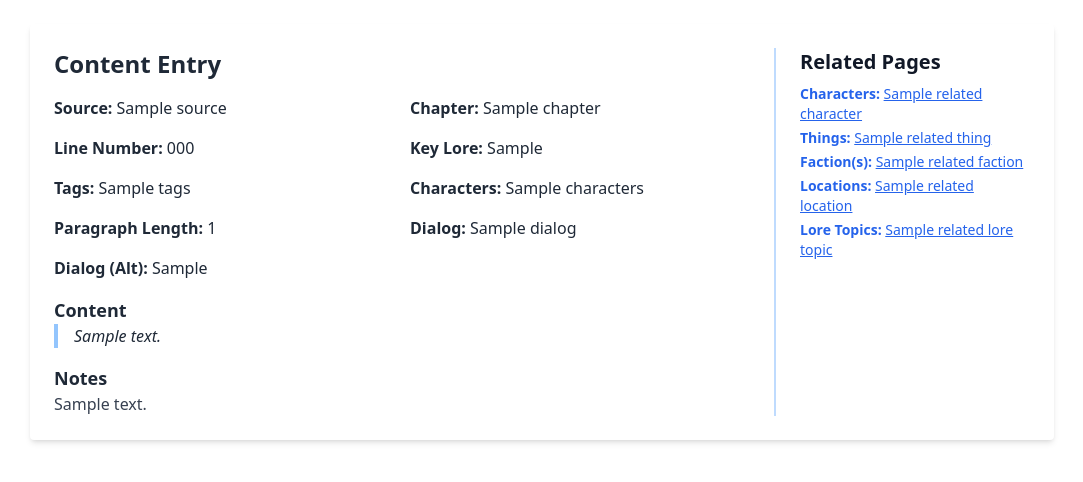
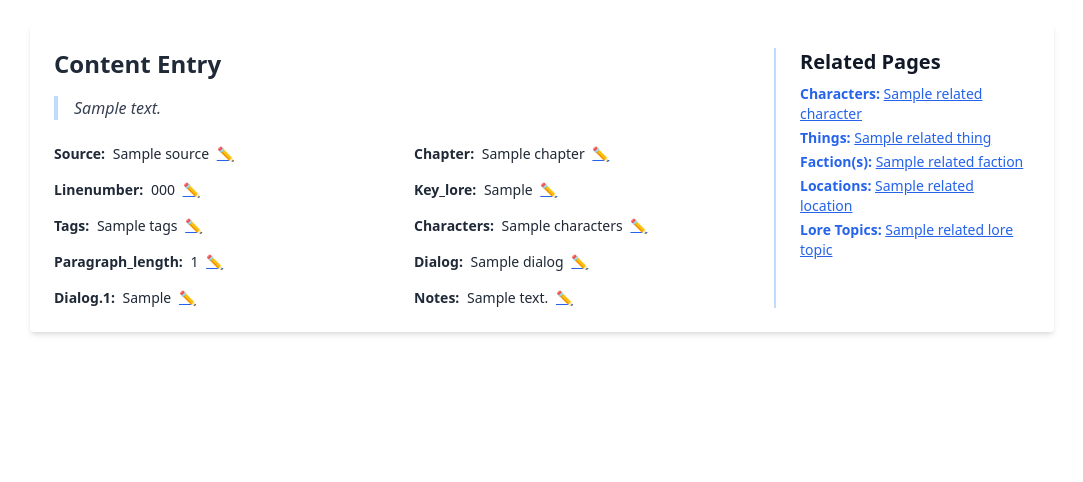
Before and after one commit to nikhilsath/crossbook, a Flask app: template templates/content_detail.html in a window 1280 px wide. Shown: the part 56-538 px from the top of the page, without its empty margins (98-1181 px from the left). Run offline with Flask 3, Linux system fonts and the light colour scheme; the template is opened without the code that fills it: most values are stand-ins (such as "Sample title", 1, 10 or a date in 2020); some libraries are stand-ins or nearby versions.

Commit message:
✅ Finished inline editing for content_detail.html

```diff
--- a/templates/content_detail.html
+++ b/templates/content_detail.html
@@ -6,31 +6,37 @@
 
   <!-- Left: Main Details -->
   <div class="flex-1 space-y-4 text-gray-800">
-    <h1 class="text-2xl font-bold mb-4">Content Entry</h1>
+    {% from "macros/fields.html" import render_editable_field %}
 
-    <div class="grid grid-cols-1 sm:grid-cols-2 gap-4">
-      <div><strong>Source:</strong> {{ content.source }}</div>
-      <div><strong>Chapter:</strong> {{ content.chapter }}</div>
-      <div><strong>Line Number:</strong> {{ content.linenumber }}</div>
-      <div><strong>Key Lore:</strong> {{ content.key_lore }}</div>
-      <div><strong>Tags:</strong> {{ content.tags }}</div>
-      <div><strong>Characters:</strong> {{ content.characters }}</div>
-      <div><strong>Paragraph Length:</strong> {{ content.paragraph_length }}</div>
-      <div><strong>Dialog:</strong> {{ content.dialog }}</div>
-      <div><strong>Dialog (Alt):</strong> {{ content["dialog.1"] }}</div>
+    <div class="flex items-center space-x-2">
+      <h1 class="text-2xl font-bold">Content Entry</h1>
     </div>
 
-    <div class="mt-6">
-      <h2 class="font-semibold text-lg">Content</h2>
-      <p class="whitespace-pre-line border-l-4 border-blue-300 pl-4 italic">{{ content.content }}</p>
-    </div>
-
-    {% if content.notes %}
-    <div class="mt-4">
-      <h2 class="font-semibold text-lg">Notes</h2>
-      <p class="text-gray-700 whitespace-pre-line">{{ content.notes }}</p>
+    {% if request.args.get('edit') == 'content' %}
+    <form method="post" action="{{ url_for('update_content_field', id=content.id) }}" class="mt-2">
+      <input type="hidden" name="field" value="content">
+      <textarea name="new_value" rows="4" class="border w-full px-2 py-1 text-sm rounded">{{ content.content }}</textarea>
+      <button type="submit" class="ml-1 text-blue-600 text-sm underline">Save</button>
+      <a href="{{ url_for('content_detail', id=content.id) }}" class="text-sm text-gray-500 ml-2">Cancel</a>
+    </form>
+    {% else %}
+    <div class="border-l-4 border-blue-200 pl-4 italic text-gray-700">
+      {{ content.content }}
     </div>
     {% endif %}
+
+    <div class="grid grid-cols-2 gap-x-6 gap-y-2 text-sm">
+      {{ render_editable_field('source', content.source, content.id, request, 'content_detail', 'update_content_field', 'id') }}
+      {{ render_editable_field('chapter', content.chapter, content.id, request, 'content_detail', 'update_content_field', 'id') }}
+      {{ render_editable_field('linenumber', content.linenumber, content.id, request, 'content_detail', 'update_content_field', 'id') }}
+      {{ render_editable_field('key_lore', content.key_lore, content.id, request, 'content_detail', 'update_content_field', 'id') }}
+      {{ render_editable_field('tags', content.tags, content.id, request, 'content_detail', 'update_content_field', 'id') }}
+      {{ render_editable_field('characters', content.characters, content.id, request, 'content_detail', 'update_content_field', 'id') }}
+      {{ render_editable_field('paragraph_length', content.paragraph_length, content.id, request, 'content_detail', 'update_content_field', 'id') }}
+      {{ render_editable_field('dialog', content.dialog, content.id, request, 'content_detail', 'update_content_field', 'id') }}
+      {{ render_editable_field('dialog.1', content["dialog.1"], content.id, request, 'content_detail', 'update_content_field', 'id') }}
+      {{ render_editable_field('notes', content.notes, content.id, request, 'content_detail', 'update_content_field', 'id') }}
+    </div>
   </div>
 
   <!-- Right: Related Pages -->
@@ -64,6 +70,5 @@
       </li>
     </ul>
   </div>
-
 </div>
 {% endblock %}
```
Also changed, not shown: 1 other file.
